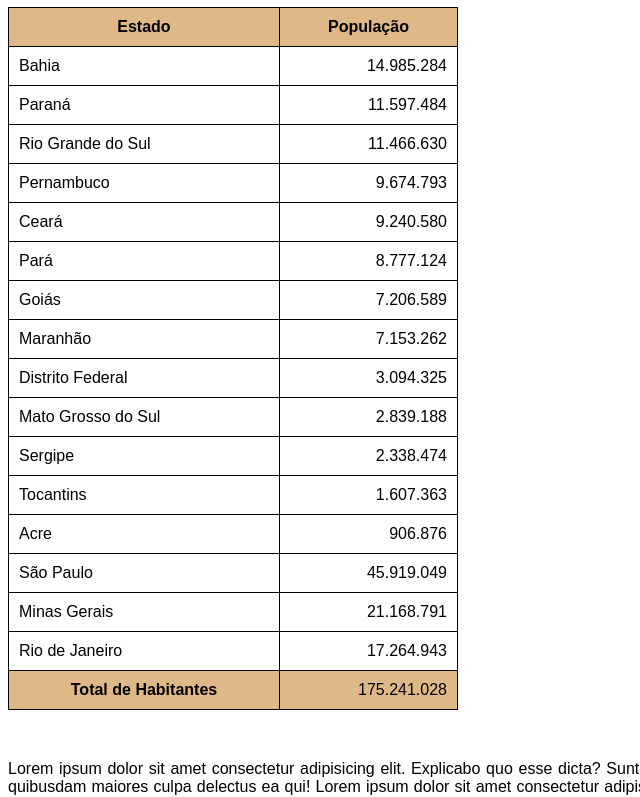
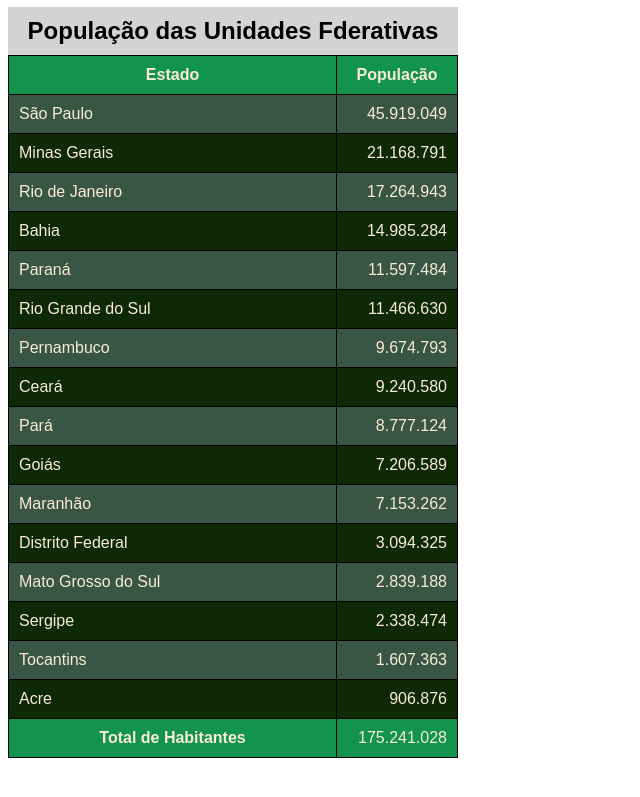
Before and after one commit to franklyk/html-css, a plain HTML site: page exercicios/ex023/tabela002.html in a window 1280 px wide. Shown: the part 73-870 px from the top of the page, without its empty margins (0-640 px from the left). Drawn offline with Linux system fonts and the light colour scheme.

Commit message:
Update tabela002.html

```diff
--- a/exercicios/ex023/tabela002.html
+++ b/exercicios/ex023/tabela002.html
@@ -6,14 +6,20 @@
     <meta name="viewport" content="width=device-width, initial-scale=1.0">
     <title>Tabelas</title>
     <style>
+        h1 {
+            color: black;
+            text-decoration: underline;
+        }
         body{
             font-family: Arial, Helvetica, sans-serif;
+            color: antiquewhite;
         }
         table {
             min-width: 450px;
             padding-right: 50px;
             margin-bottom: 50px;
             border-collapse: collapse;
+            position: relative;
         }
         td.num {
             text-align: right;
@@ -22,11 +28,30 @@
             border: 1px solid black;
             padding: 10px;
         }
+
+        caption{
+            font-size: 1.5em;
+            font-weight: bold;
+            padding: 10px;
+            background-color: lightgray;
+        }
         thead, tfoot{
-            background-color: burlywood;
+            background-color: rgb(18, 148, 79);
+        }
+        thead > tr > th {
+            position: sticky;
+            top: -1px;
+            background-color: rgb(18, 148, 79);
+        }
+        tbody tr:nth-child(odd) {
+            background-color: rgb(57, 85, 70);
+        }
+        tbody tr:nth-child(even) {
+            background-color: rgb(14, 42, 4);
         }
         p {
             text-align: justify;
+            color: black;
         }
 
     </style>
@@ -44,13 +69,26 @@
                 TR, TD, TH
     -->
     <table>
+        <caption style="color: black">População das Unidades Fderativas</caption>
         <thead>
             <tr>
-                <th>Estado</th>
-                <th>População</th>
+                <th scope="col">Estado</th>
+                <th scope="col" style="width: 100px;">População</th>
             </tr>
         </thead>
         <tbody>
+            <tr>
+                <td>São Paulo</td>
+                <td class="num">45.919.049</td>
+            </tr>
+            <tr>
+                <td>Minas Gerais</td>
+                <td class="num">21.168.791</td>
+            </tr>
+            <tr>
+                <td>Rio de Janeiro</td>
+                <td class="num">17.264.943</td>
+            </tr>
             <tr>
                 <td>Bahia</td>
                 <td class="num">14.985.284</td>
@@ -103,22 +141,10 @@
                 <td>Acre</td>
                 <td class="num">906.876</td>
             </tr>
-            <tr>
-                <td>São Paulo</td>
-                <td class="num">45.919.049</td>
-            </tr>
-            <tr>
-                <td>Minas Gerais</td>
-                <td class="num">21.168.791</td>
-            </tr>
-            <tr>
-                <td>Rio de Janeiro</td>
-                <td class="num">17.264.943</td>
-            </tr>
 
         </tbody>
         <tfoot>
-            <th>Total de Habitantes</th>
+            <th scope="row">Total de Habitantes</th>
             <td class="num">175.241.028</td>
         </tfoot>
     </table>
```
